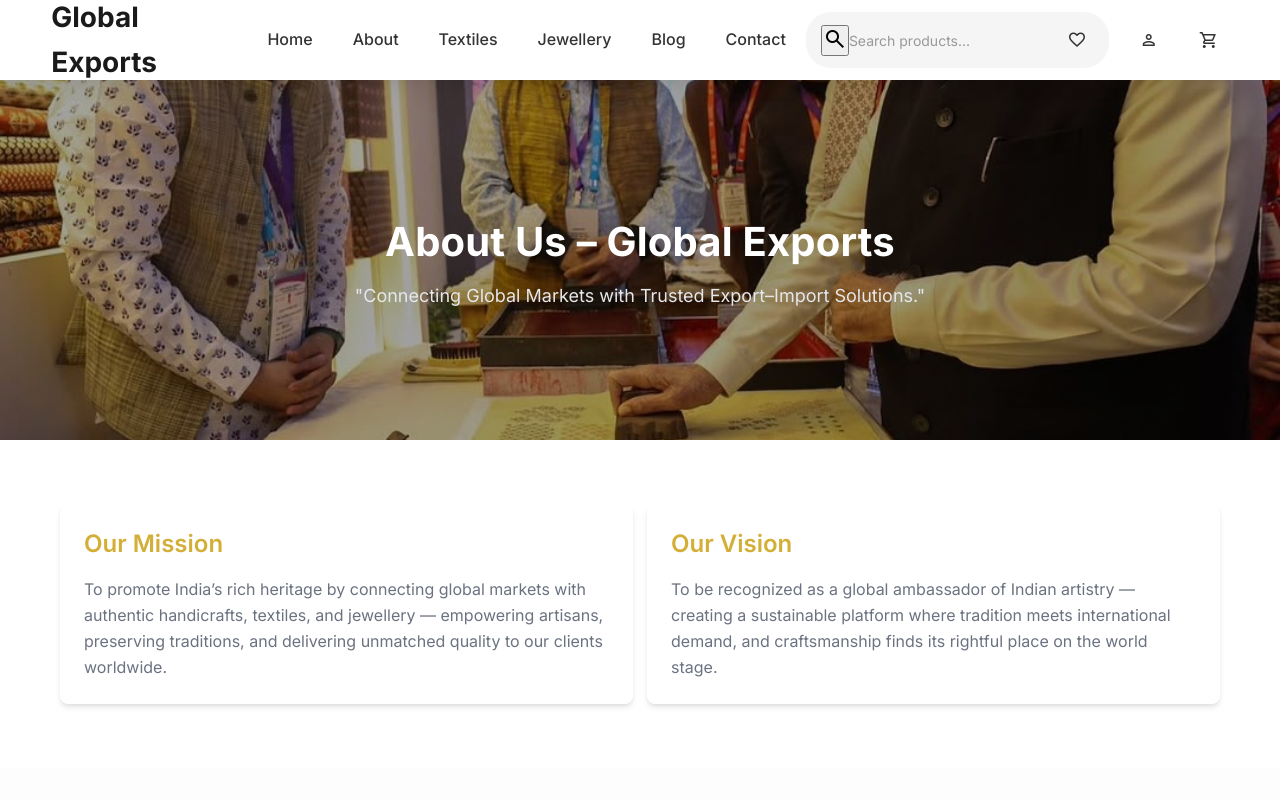
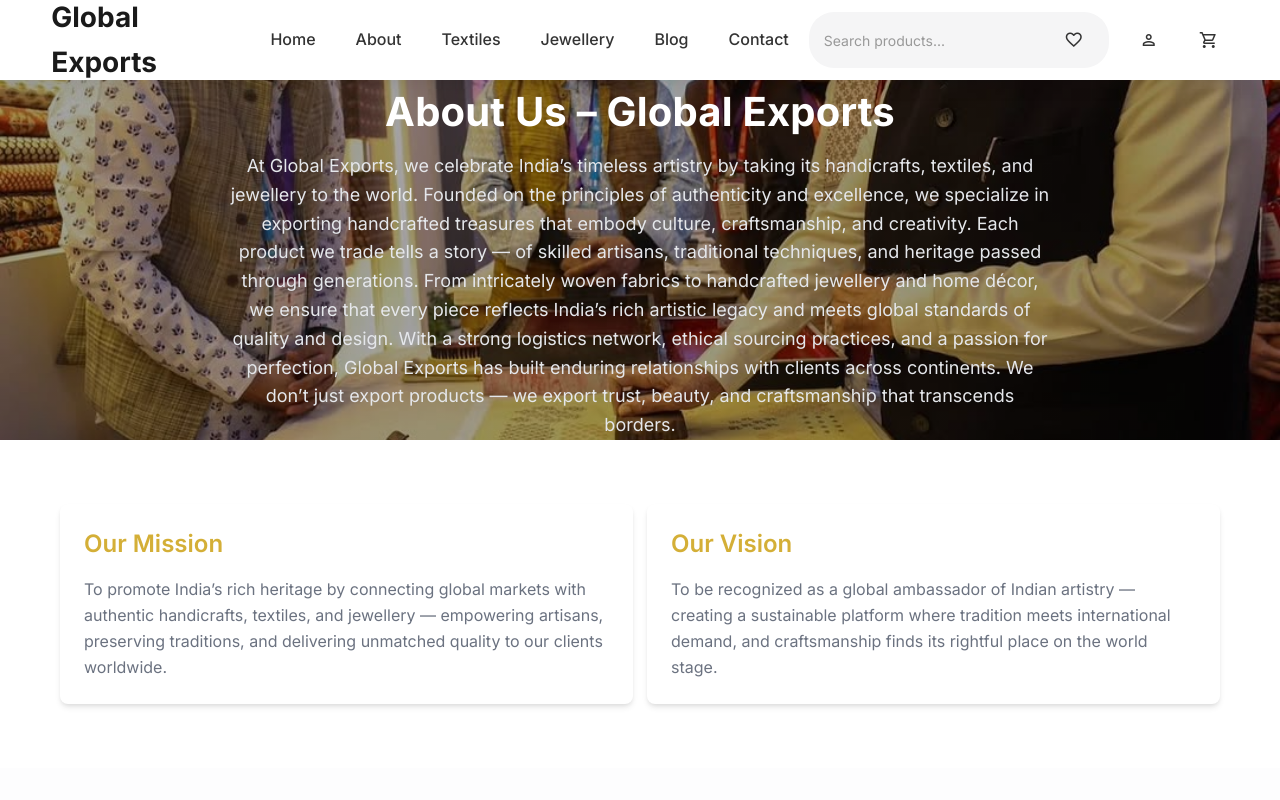
Before and after one commit to mrmohitsharm/import-export-website-copy, a React (Create React App) app: page /about in a window 1280 px wide. Shown: the top 800 px of the page. Built offline with nearby package versions, Linux system fonts and the light colour scheme.

Commit message:
update search baar broken functionality

```diff
--- a/src/components/Layout.js
+++ b/src/components/Layout.js
@@ -57,9 +57,8 @@ const Layout = ({ children }) => {
 
           {/* Search + Wishlist */}
           <form className="search_bar" onSubmit={handleSearch}>
-            <button type="submit" className="search-btn">
-              <span className="material-symbols-outlined">search</span>
-            </button>
+
+
 
             <input
               className="search_input"
--- a/src/pages/About.js
+++ b/src/pages/About.js
@@ -17,7 +17,11 @@ const About = () => {
           <div className="contact-banner-content">
             <h1 className="contact-banner-title">About Us – Global Exports</h1>
             <p className="contact-banner-desc">
-             "Connecting Global Markets with Trusted Export–Import Solutions."
+             At Global Exports, we celebrate India’s timeless artistry by taking its handicrafts, textiles, and jewellery to the world. Founded on the principles of authenticity and excellence, we specialize in exporting handcrafted treasures that embody culture, craftsmanship, and creativity.
+
+Each product we trade tells a story — of skilled artisans, traditional techniques, and heritage passed through generations. From intricately woven fabrics to handcrafted jewellery and home décor, we ensure that every piece reflects India’s rich artistic legacy and meets global standards of quality and design.
+
+With a strong logistics network, ethical sourcing practices, and a passion for perfection, Global Exports has built enduring relationships with clients across continents. We don’t just export products — we export trust, beauty, and craftsmanship that transcends borders.
             </p>
           </div>
         </div>
```
